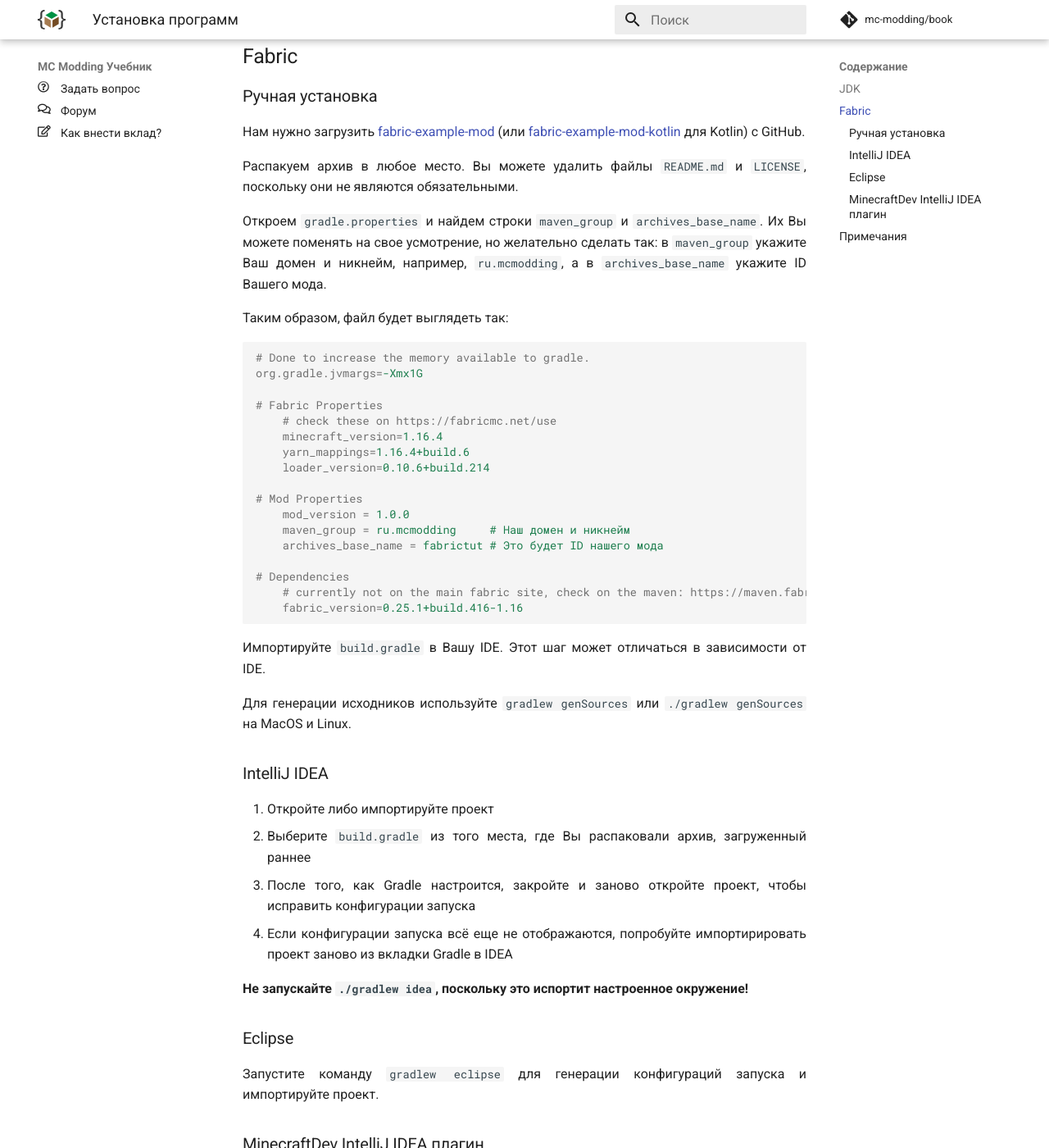
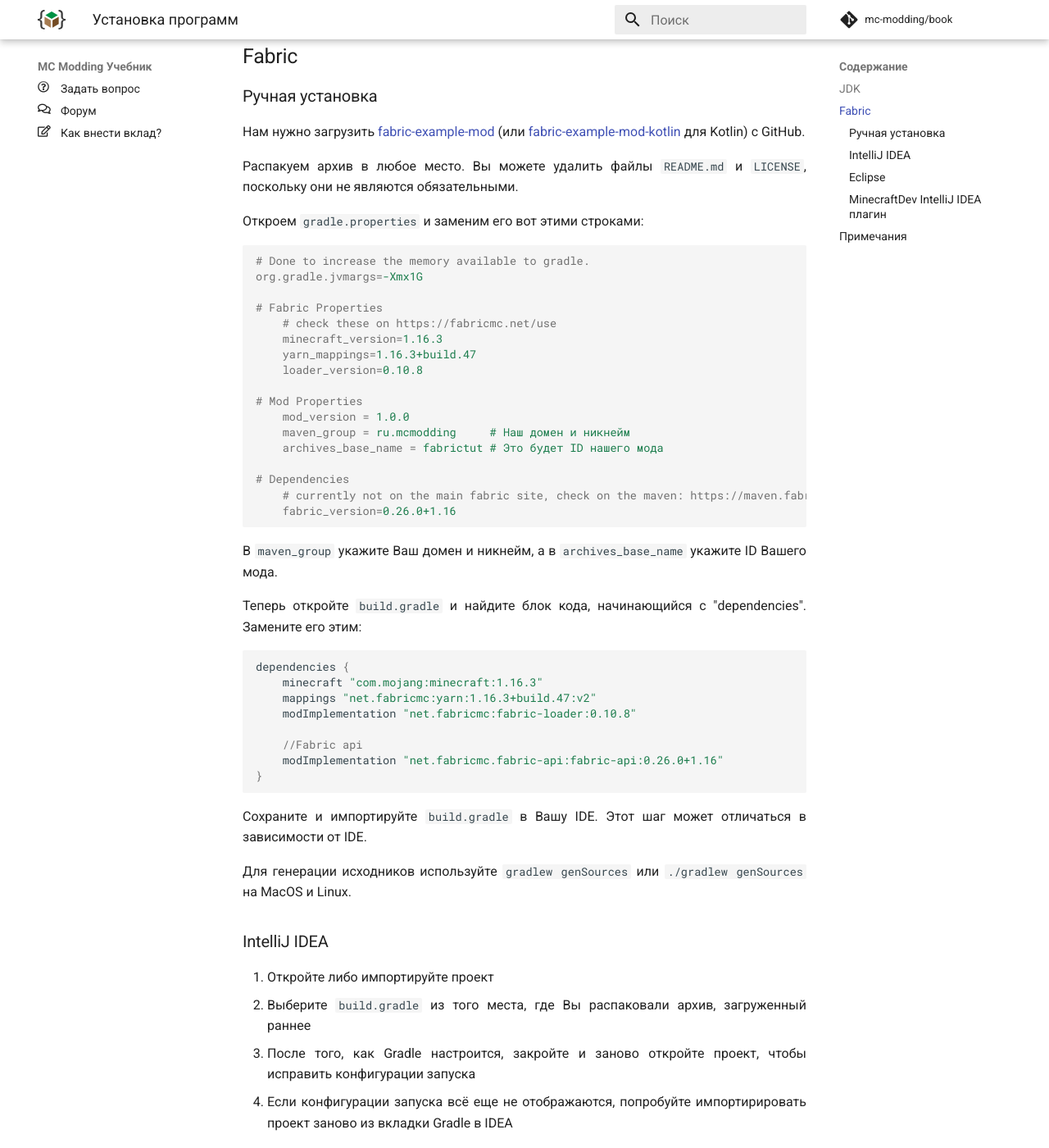
Before and after one commit to mc-modding/book, an MkDocs documentation site: the page built from docs/fabric/preparation/install/index.md, in a window 1280 px wide and 1400 px high, scrolled down 444 px. Shown: the whole window at 82% size. Built offline with MkDocs 1.6.1 and Material for MkDocs 9.7.7, drawn with Linux system fonts in a browser that asks for light colours; nearby versions of some CDN libraries; comment, search, counter and statistics services are not loaded.

Commit message:
Изменил версию на 1.16.3

````diff
--- a/docs/fabric/preparation/install/index.md
+++ b/docs/fabric/preparation/install/index.md
@@ -13,19 +13,16 @@
 
 Распакуем архив в любое место. Вы можете удалить файлы `README.md` и `LICENSE`, поскольку они не являются обязательными.
 
-Откроем `gradle.properties` и найдем строки `maven_group` и `archives_base_name`. Их Вы можете поменять на свое усмотрение, но желательно сделать так:
-в `maven_group` укажите Ваш домен и никнейм,  например, `ru.mcmodding`, а в `archives_base_name` укажите ID Вашего мода.
-
-Таким образом, файл будет выглядеть так:
+Откроем `gradle.properties` и заменим его вот этими строками:
 ```properties
 # Done to increase the memory available to gradle.
 org.gradle.jvmargs=-Xmx1G
 
 # Fabric Properties
 	# check these on https://fabricmc.net/use
-	minecraft_version=1.16.4
-	yarn_mappings=1.16.4+build.6
-	loader_version=0.10.6+build.214
+	minecraft_version=1.16.3
+	yarn_mappings=1.16.3+build.47
+	loader_version=0.10.8
 
 # Mod Properties
 	mod_version = 1.0.0
@@ -34,11 +31,25 @@
 
 # Dependencies
 	# currently not on the main fabric site, check on the maven: https://maven.fabricmc.net/net/fabricmc/fabric-api/fabric-api
-	fabric_version=0.25.1+build.416-1.16
+	fabric_version=0.26.0+1.16
 
 ```
 
-Импортируйте `build.gradle` в Вашу IDE. Этот шаг может отличаться в зависимости от IDE.
+В `maven_group` укажите Ваш домен и никнейм, а в `archives_base_name` укажите ID Вашего мода.
+
+Теперь откройте `build.gradle` и найдите блок кода, начинающийся с "dependencies". Замените его этим:
+```groovy
+dependencies {
+    minecraft "com.mojang:minecraft:1.16.3"
+    mappings "net.fabricmc:yarn:1.16.3+build.47:v2"
+    modImplementation "net.fabricmc:fabric-loader:0.10.8"
+
+    //Fabric api
+    modImplementation "net.fabricmc.fabric-api:fabric-api:0.26.0+1.16"
+}
+```
+
+Сохраните и импортируйте `build.gradle` в Вашу IDE. Этот шаг может отличаться в зависимости от IDE.
 
 Для генерации исходников используйте `gradlew genSources` или `./gradlew genSources` на MacOS и Linux.
 
````
